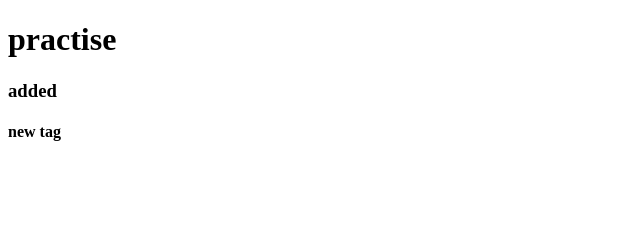
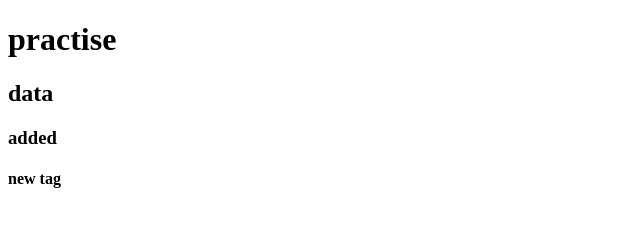
Before and after one commit to Lasya2008/devops, a plain HTML site: page index.html in a window 1280 px wide. Shown: the whole page, without its empty margins (0-640 px from the left). Drawn offline with Linux system fonts and the light colour scheme.

Commit message:
Update index.html

```diff
--- a/index.html
+++ b/index.html
@@ -5,6 +5,7 @@
  </head>
  <body>
     <h1>practise</h1>
+     <h2> data </h2>
     <h3> added</h3>
     <h4>new tag</h4>
  </body>
```
